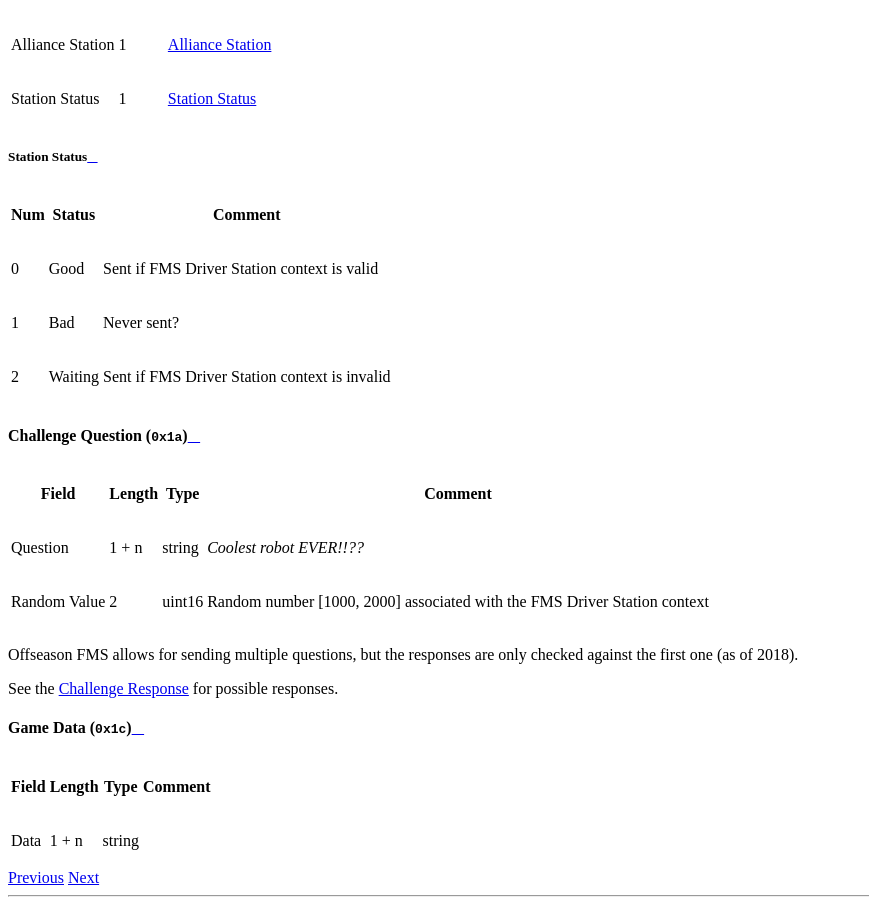
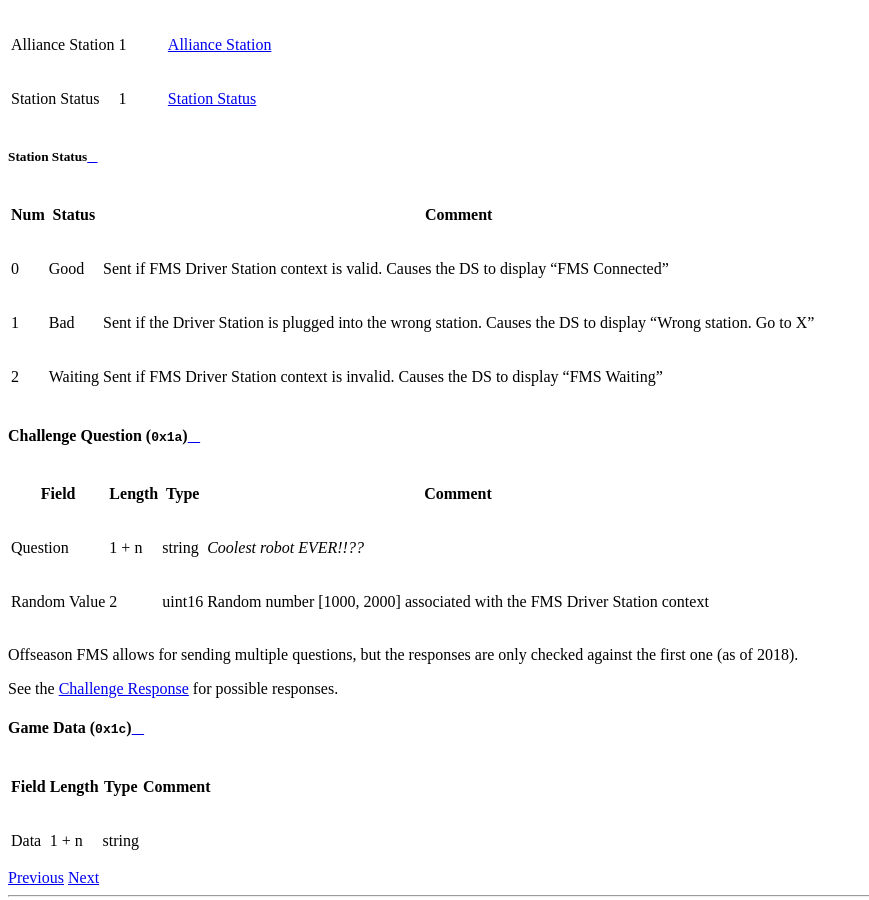
Before and after one commit to jcreigh/FRCture, a Sphinx documentation site: the page built from docs/driverstation/fms_to_ds.rst, in a window 1280 px wide and 900 px high, scrolled down 4139 px. Shown: the whole window, without its empty margins (0-869 px from the left). Built offline with Sphinx 7.4.7 and the Read the Docs theme 2.0.0, drawn with Linux system fonts in a browser that asks for light colours.

Commit message:
Update Station Status field (#6)
The Station Status field of the FMS to DS TCP Station Info packet had
unknown information which has been clarified, specifically when the
Bad status is sent, and how the Driver Station displays in each case.

```diff
--- a/docs/driverstation/fms_to_ds.rst
+++ b/docs/driverstation/fms_to_ds.rst
@@ -223,15 +223,15 @@ Station Status
 .. table::
    :widths: auto
 
-   +-----+---------+-----------------------------------------------+
-   | Num | Status  | Comment                                       |
-   +=====+=========+===============================================+
-   | 0   | Good    | Sent if FMS Driver Station context is valid   |
-   +-----+---------+-----------------------------------------------+
-   | 1   | Bad     | Never sent?                                   |
-   +-----+---------+-----------------------------------------------+
-   | 2   | Waiting | Sent if FMS Driver Station context is invalid |
-   +-----+---------+-----------------------------------------------+
+   +-----+---------+-----------------------------------------------------------------------------------------------------------------+
+   | Num | Status  | Comment                                                                                                         |
+   +=====+=========+=================================================================================================================+
+   | 0   | Good    | Sent if FMS Driver Station context is valid. Causes the DS to display "FMS Connected"                           |
+   +-----+---------+-----------------------------------------------------------------------------------------------------------------+
+   | 1   | Bad     | Sent if the Driver Station is plugged into the wrong station. Causes the DS to display "Wrong station. Go to X" |
+   +-----+---------+-----------------------------------------------------------------------------------------------------------------+
+   | 2   | Waiting | Sent if FMS Driver Station context is invalid. Causes the DS to display "FMS Waiting"                           |
+   +-----+---------+-----------------------------------------------------------------------------------------------------------------+
 
 
 .. _fms_ds_challenge_question:
```
